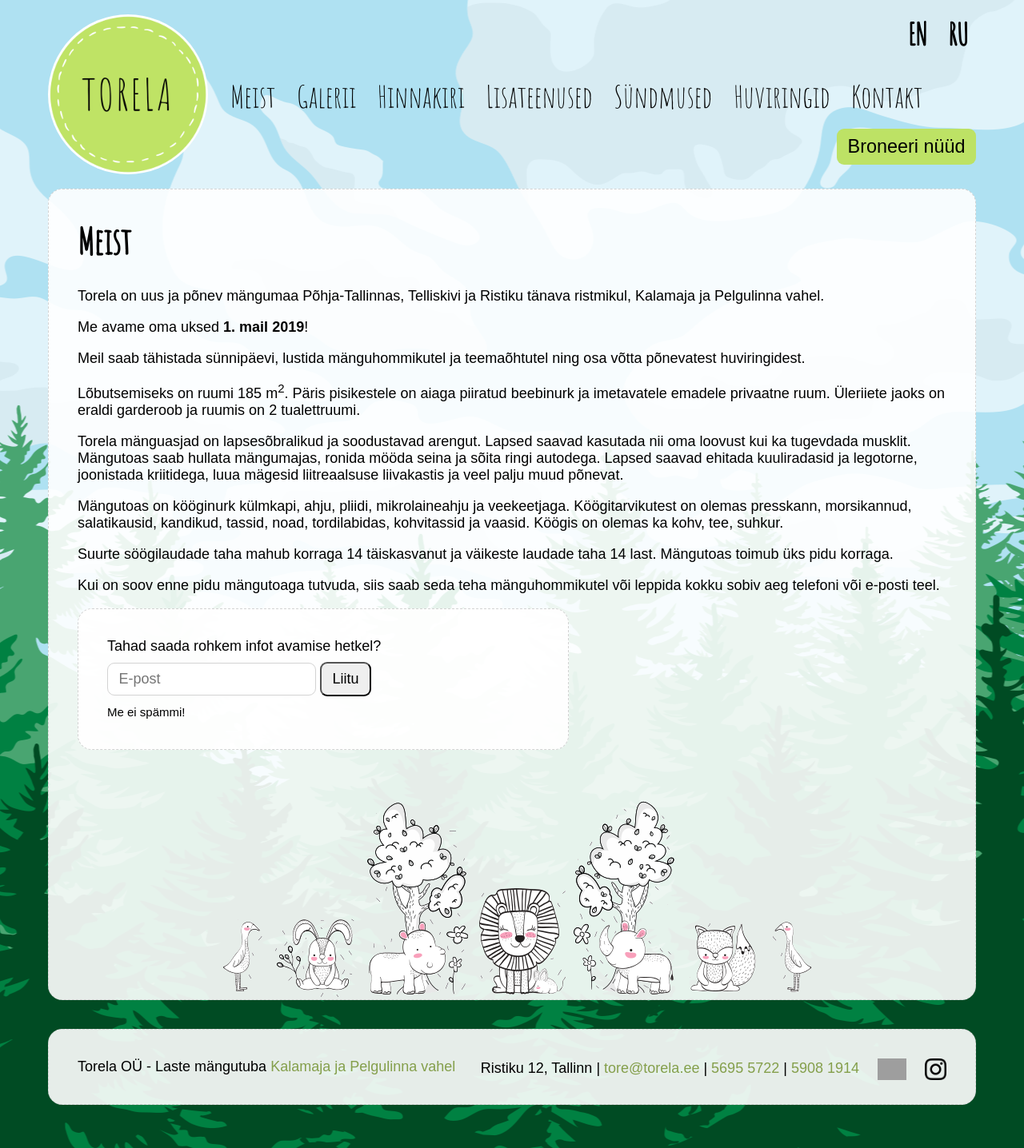
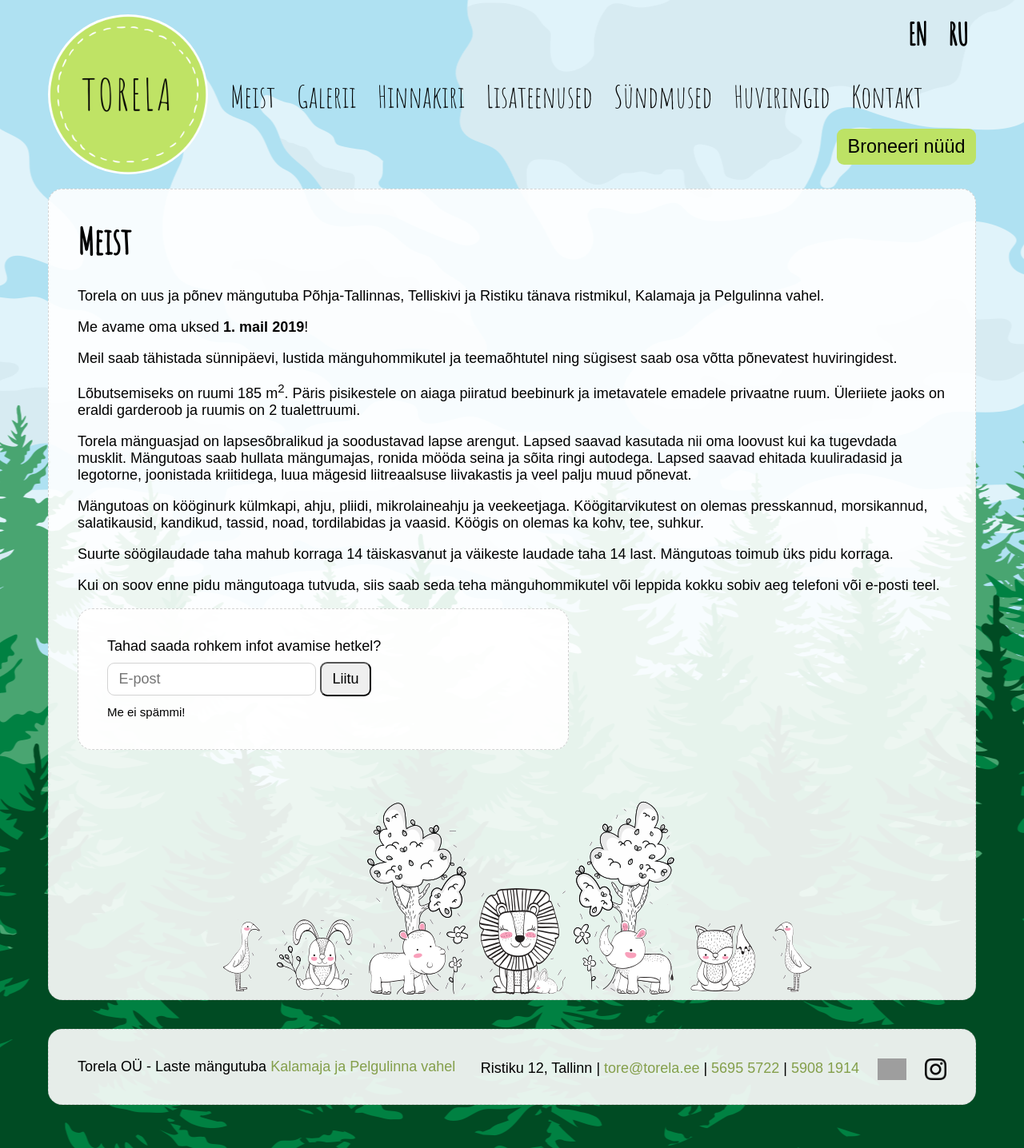
Before and after one commit to mypsik/torela, a Jekyll site: the page built from index.md, in a window 1280 px wide. Shown: the whole page at 80% size. Built offline with Jekyll 4.4.1, drawn with Linux system fonts in a browser that asks for light colours; a script that is not in the unit is left out; grey boxes are pictures that could not be loaded.

Commit message:
ülevaade

```diff
--- a/index.md
+++ b/index.md
@@ -2,28 +2,28 @@
 layout: home
 lang: et
 title: Meist
-keywords: mängutuba,mängumaa,sünnipäevad,ruumi rent,ruumide rent
+keywords: mängutuba,mängumaa,sünnipäev,ruumirent,ruumide rent
 description: Mängutuba
 en: /en/
 ru: /ru/
 priority: 1.0
 ---
 
-Torela on uus ja põnev mängumaa Põhja-Tallinnas, Telliskivi ja Ristiku tänava ristmikul, Kalamaja ja Pelgulinna vahel.
+Torela on uus ja põnev mängutuba Põhja-Tallinnas, Telliskivi ja Ristiku tänava ristmikul, Kalamaja ja Pelgulinna vahel.
 
 Me avame oma uksed **1. mail 2019**!
 
-Meil saab tähistada sünnipäevi, lustida mänguhommikutel ja teemaõhtutel ning osa võtta põnevatest huviringidest.
+Meil saab tähistada sünnipäevi, lustida mänguhommikutel ja teemaõhtutel ning sügisest saab osa võtta põnevatest huviringidest.
 
 Lõbutsemiseks on ruumi 185 m<sup>2</sup>.
 Päris pisikestele on aiaga piiratud beebinurk ja imetavatele emadele privaatne ruum.
 Üleriiete jaoks on eraldi garderoob ja ruumis on 2 tualettruumi.
 
-Torela mänguasjad on lapsesõbralikud ja soodustavad arengut. Lapsed saavad kasutada nii oma loovust kui ka tugevdada musklit.
+Torela mänguasjad on lapsesõbralikud ja soodustavad lapse arengut. Lapsed saavad kasutada nii oma loovust kui ka tugevdada musklit.
 Mängutoas saab hullata mängumajas, ronida mööda seina ja sõita ringi autodega.
 Lapsed saavad ehitada kuuliradasid ja legotorne, joonistada kriitidega, luua mägesid liitreaalsuse liivakastis ja veel palju muud põnevat.
 
-Mängutoas on kööginurk külmkapi, ahju, pliidi, mikrolaineahju ja veekeetjaga. Köögitarvikutest on olemas presskann, morsikannud, salatikausid, kandikud, tassid, noad, tordilabidas, kohvitassid ja vaasid. Köögis on olemas ka kohv, tee, suhkur.
+Mängutoas on kööginurk külmkapi, ahju, pliidi, mikrolaineahju ja veekeetjaga. Köögitarvikutest on olemas presskannud, morsikannud, salatikausid, kandikud, tassid, noad, tordilabidas ja vaasid. Köögis on olemas ka kohv, tee, suhkur.
 
 Suurte söögilaudade taha mahub korraga 14 täiskasvanut ja väikeste laudade taha 14 last.
 Mängutoas toimub üks pidu korraga.
```
